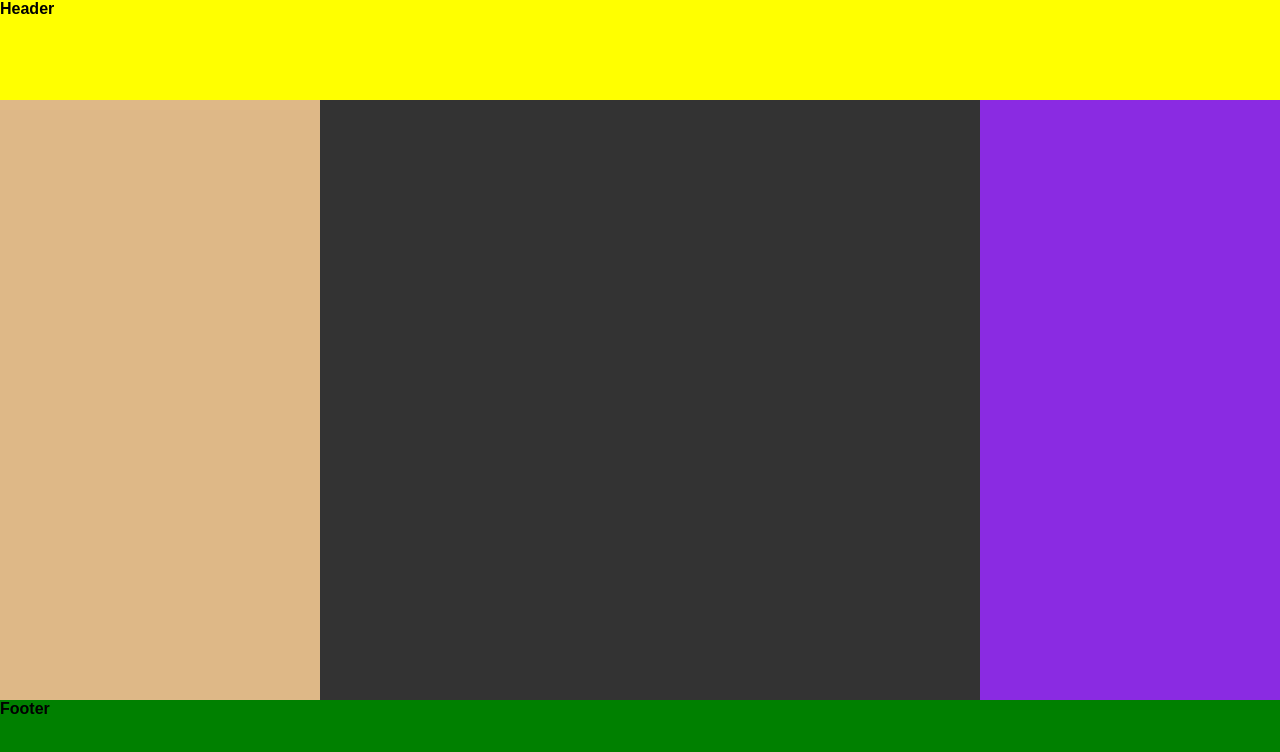
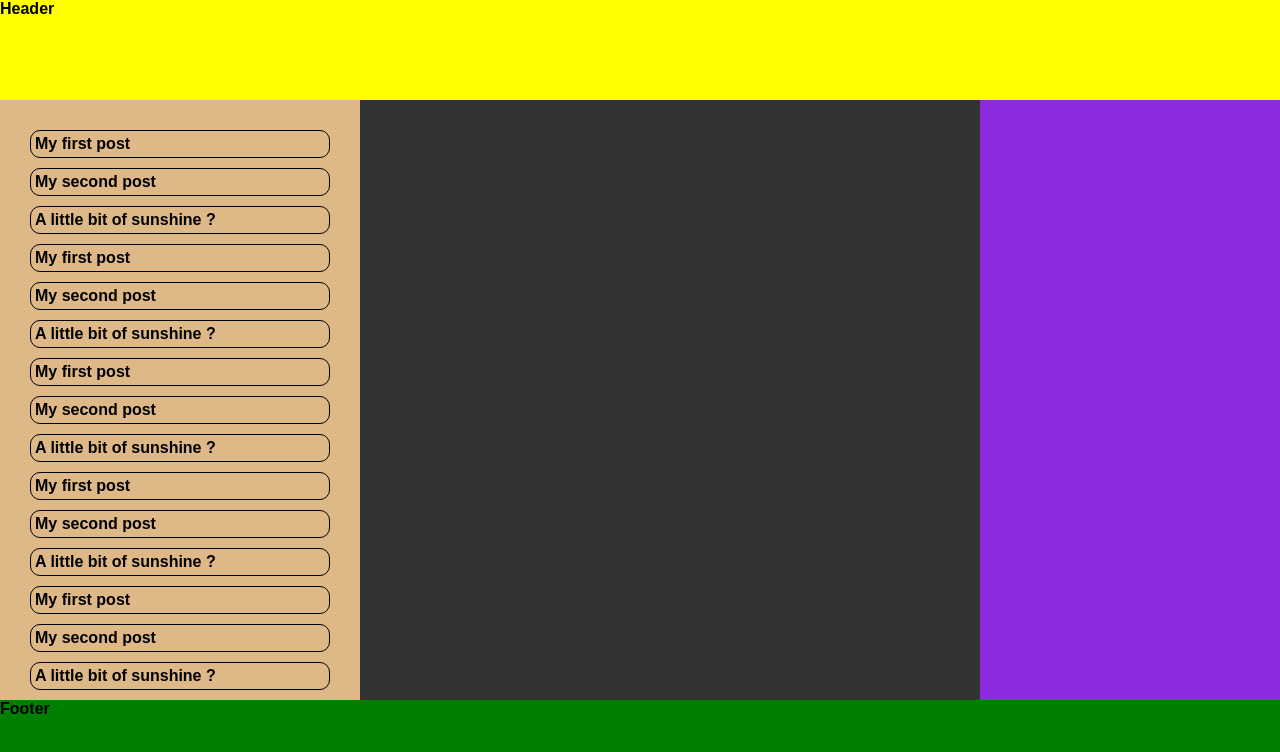
Before and after one commit to marcello-ants/react-akur8, a Next.js app: page / in a window 1280 px wide. Shown: the top 752 px of the page. Built offline with nearby package versions, Linux system fonts and the light colour scheme.

Commit message:
feature: create PostsList component

```diff
--- /dev/null
+++ b/src/components/PostsList.tsx
@@ -0,0 +1,28 @@
+type Post = {
+  id: string;
+  name: string;
+  content: string;
+  selected?: boolean;
+};
+
+type Props = {
+  posts: Post[];
+  selectedPost: Post | null;
+};
+
+const PostList: React.FC<Props> = ({ posts, selectedPost }) => {
+  return (
+    <div>
+      <ul className="post-list">
+        {posts.map((post) => (
+          <li key={post.id}>
+            <h3>{post.name}</h3>
+            {selectedPost?.id === post.id && <p>Selected</p>}
+          </li>
+        ))}
+      </ul>
+    </div>
+  );
+};
+
+export default PostList;
--- a/src/pages/index.tsx
+++ b/src/pages/index.tsx
@@ -1,13 +1,30 @@
+import { useState } from "react";
+import { GetStaticProps } from "next";
 import Head from "next/head";
 import Image from "next/image";
 import { Inter } from "next/font/google";
 import styles from "@/styles/Home.module.css";
+import { getPosts } from "@/lib/posts";
 import Header from "@/components/Header";
 import Footer from "@/components/Footer";
+import PostsList from "@/components/PostsList";
 
 const inter = Inter({ subsets: ["latin"] });
 
-const Home = () => (
+type Post = {
+  id: string;
+  name: string;
+  content: string;
+  selected?: boolean;
+};
+
+type Props = {
+  posts: Post[];
+};
+
+const Home = ({ posts }: Props) => {
+  const [selectedPost, setSelectedPost] = useState<Post | null>(null);
+  return (
     <>
       <Head>
         <title>Create Next App</title>
@@ -18,7 +35,9 @@ const Home = () => (
       <div className="app">
         <Header />
         <main className="main">
-        <div className="left-column"></div>
+          <div className="left-column">
+            <PostsList posts={posts} selectedPost={selectedPost} />
+          </div>
           <div className="main-content"></div>
           <div className="right-column"></div>
         </main>
@@ -130,4 +149,14 @@ const Home = () => (
       </main>
     </>
   );
+};
+
+export const getStaticProps: GetStaticProps<Props> = async () => {
+  const posts = await getPosts();
+
+  return {
+    props: { posts },
+  };
+};
+
 export default Home;
--- a/src/styles/styles.scss
+++ b/src/styles/styles.scss
@@ -7,6 +7,7 @@ $secondary-color: yellow;
   border: 0;
   font-family: Arial, sans-serif;
   font-size: 16px;
+  list-style: none;
 }
 
 body {
@@ -45,10 +46,15 @@ body {
   height: calc(100vh - 200px);
   overflow-y: auto;
   background-color: burlywood;
-  padding: 10px;
+  padding: 30px;
 
-  // .post-list {
-  // }
+  .post-list li {
+    border: 1px solid black;
+    padding: 4px;
+    margin-bottom: 10px;
+    border-radius: 10px;
+
+  }
 
   // .filter-input {
   // }
```
Lines whose indentation alone changed are shown as unchanged.
